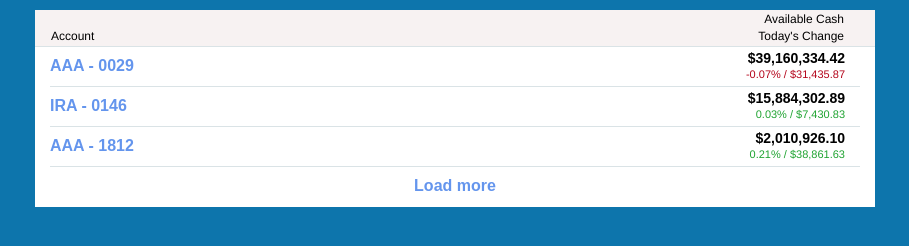
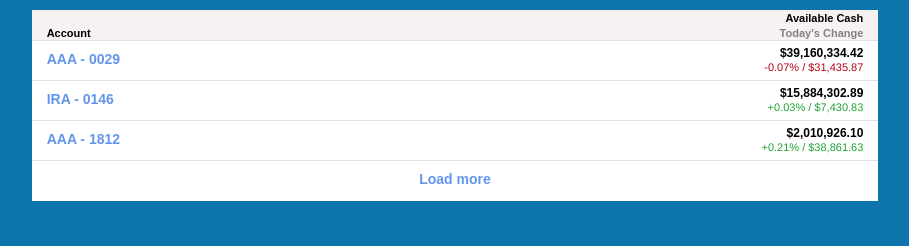
Before and after one commit to bhavik4748/MSExerciseProject, a website: page index.html in a window 1280 px wide. Shown: the whole page, without its empty margins (185-1094 px from the left). Drawn offline with nearby package versions, Linux system fonts and the light colour scheme.

Commit message:
Updated styles

```diff
--- a/assets/style.css
+++ b/assets/style.css
@@ -1,28 +1,9 @@
-.btn1 {
-    display: inline-block;
-    padding: 6px 12px;
-    margin-bottom: 0;
-    font-size: 14px;
-    font-weight: normal;
-    line-height: 1.42857143;
-    white-space: nowrap;
-    vertical-align: middle;
-    -ms-touch-action: manipulation;
-    /*touch-action: manipulation;*/
-    cursor: pointer;
-    -webkit-user-select: none;
-    -moz-user-select: none;
-    -ms-user-select: none;
-    user-select: none;
-    background-image: none;
-    border: 1px solid transparent;
-    border-radius: 4px;
-}
 
 .sortorder:after {
-    content: '\25b2'; /*BLACK UP-POINTING TRIANGLE 2227*/
+    /*content: '\25b2';*/ /*BLACK UP-POINTING TRIANGLE 2227*/
+    content: '\2227';
     color: cornflowerblue;
-    /*font: bold 10px arial;*/
+    font: bold 12px arial;
 }
 
 .sortorder.vertical-align-bottom:after {
@@ -34,9 +15,10 @@
 }
 
 .sortorder.reverse:after {
-    content: '\25bc'; /*BLACK DOWN-POINTING TRIANGLE 2228 */
+    /*content: '\25bc';*/ /*BLACK DOWN-POINTING TRIANGLE 2228 */
+    content: '\2228';
     color: cornflowerblue;
-    /*font: bold 10px arial;*/
+    font: bold 12px arial;
 }
 
 .pad-none {
@@ -58,24 +40,25 @@
 .height-40 {
     height: 40px;
 }
+.font-gray{
+    font: bold 11px arial;
+    color:#808080;
+}
 
 .font-bold {
-    font: bold;
+    font: bold 11px arial;
     color: black;
-    font-size: 12px;
 }
 
 .font-blue-bold {
-    font: bold 12px arial;
+    font: bold 14px arial;
     color: cornflowerblue;
-    font-size: 16px;
     vertical-align: middle;
 }
 
 .font-black-bold {
     font: bold 12px arial;
     color: black;
-    font-size: 14px;
     vertical-align: middle;
 }
 
@@ -100,6 +83,11 @@
 .thin-gray-botton-border {
     border-bottom: thin solid #DAE3E6;
 }
-.clickable{
+
+.clickable {
     cursor: pointer;
 }
+
+.line-height-15{
+    line-height: 15px;
+}
--- a/index.html
+++ b/index.html
@@ -14,43 +14,51 @@
 
 <body ng-app="DemoApp" ng-strict-di style="background-color: #0D75AC">
     <div ng-controller="DemoAppController">
-        <div class="col-xs-12 col-sm-12 col-md-12" style="padding-top:10px;padding-left:10px; padding-right:10px;">
+        <div class="col-xs-12 col-sm-12 col-md-12" style="padding-top:10px;padding-left:5px; padding-right:5px;">
             <div class="col-md-2 hidden-xs hidden-sm">&nbsp;</div>
-            <div class="col-xs-12 col-sm-12 col-md-8 thin-gray-botton-border " style="background-color:#f7f2f2;">
-                <div>
-                    <div ng-click="sortBy('number')" class="col-xs-6 col-sm-6 col-md-6 text-left pad-none clickable">
-                        <span class="btn1 btn-link pad-none font-bold"><br />Account</span>
-                        <span class="sortorder vertical-align-bottom" ng-show="propertyName === 'number'" ng-class="{reverse: reverse}"></span>
+
+            <div class="col-xs-12 col-sm-12 col-md-8 thin-gray-botton-border pad-none" style="background-color:#f7f2f2;">
+                <div class="col-xs-12 col-sm-12 col-md-12 pad-none">
+                    <div ng-click="sortBy('number')" class="col-xs-6 col-sm-6 col-md-6 text-left clickable line-height-15">
+                        <span class="font-bold clickable"><br />Account</span>
+                        <span class="sortorder" ng-show="propertyName === 'number'" ng-class="{reverse: reverse}"></span>
                     </div>
 
-                    <div ng-click="sortBy('availablecash')" class="col-xs-6 col-sm-6 col-md-6 text-right">
-                        <span class="sortorder pad-none vertical-align-top" ng-show="propertyName === 'availablecash'" ng-class="{reverse: reverse}"></span>
-                        <span class="btn1 btn-link pad-none font-bold"> Available Cash<br />Today's Change</span>
+                    <div ng-click="sortBy('availablecash')" class="col-xs-6 col-sm-6 col-md-6 text-right clickable line-height-15">
+                        <span class="sortorder vertical-align-center" ng-show="propertyName === 'availablecash'" ng-class="{reverse: reverse}"></span>
+                        <span class="font-bold clickable"> Available Cash<br /><span class="font-gray"> Today's Change</span> </span>
                     </div>
                 </div>
             </div>
+
             <div class="col-md-2 hidden-xs hidden-sm">&nbsp;</div>
         </div>
-        <div class="col-xs-12 col-sm-12 col-md-12" style="padding-left:10px; padding-right:10px;">
+
+        <div class="col-xs-12 col-sm-12 col-md-12" style="padding-left:5px; padding-right:5px;">
             <div class="col-md-2 hidden-xs hidden-sm">&nbsp;</div>
-            <div class="col-xs-12 col-sm-12 col-md-8" style="background-color:white; ">
-                <div class="height-40 vertical-align-center thin-gray-botton-border" ng-repeat="record in dataapi | orderBy:propertyName:reverse" ng-if="$index < (dataapi.length / loadAll)">
-                    <div class="col-xs-6 col-sm-6 col-md-6 font-blue-bold text-left pad-none" style="padding-top:10px;">
+
+            <div class="col-xs-12 col-sm-12 col-md-8 pad-none" style="background-color:white; ">
+                <div class="col-xs-12 col-sm-12 col-md-12 pad-none height-40 thin-gray-botton-border"  ng-repeat="record in dataapi | orderBy:propertyName:reverse" ng-if="$index < (dataapi.length / loadAll)">
+                    <div class="col-xs-6 col-sm-6 col-md-6 font-blue-bold text-left" style="padding-top:10px;">
                         {{record.name}} - {{record.number}}
                     </div>
-                    <div class="col-xs-6 col-sm-6 col-md-6 text-right" style="">
-                        <span class="font-black-bold">{{record.availablecash | currency}}</span>
-                        <div ng-class="checkValue(record)"> {{record.percentChange}}% / {{record.valueChange | currency}}</div>
+                    <div class="col-xs-6 col-sm-6 col-md-6 text-right" style="padding-top:5px;">
+                        <div class="col-xs-12 col-sm-12 col-md-12 pad-none  font-black-bold">{{record.availablecash | currency}}</div>
+                        <div class="col-xs-12 col-sm-12 col-md-12 pad-none" ng-class="checkValue(record)"> {{record.percentChange > 0 ? '+' : ''}}{{record.percentChange}}% / {{record.valueChange | currency}}</div>
                     </div>
                 </div>
             </div>
+
             <div class="col-md-2 hidden-xs hidden-sm">&nbsp;</div>
         </div>
-        <div class="col-xs-12 col-sm-12 col-md-12" style="padding-left:10px; padding-right:10px;">
+
+        <div class="col-xs-12 col-sm-12 col-md-12" style="padding-left:5px; padding-right:5px;">
             <div ng-if="loadAll === 2" class="col-md-2 hidden-xs hidden-sm">&nbsp;</div>
-            <div ng-if="loadAll === 2" class="col-xs-12 col-sm-12 col-md-8" style="background-color:white;">
+
+            <div ng-if="loadAll === 2" class="col-xs-12 col-sm-12 col-md-8 pad-none" style="background-color:white;">
                 <div class="height-40 font-blue-bold text-center clickable" style="padding-top:10px;" ng-click="loadAllFunc()">Load more</div>
             </div>
+
             <div ng-if="loadAll === 2" class="col-md-2 hidden-xs hidden-sm">&nbsp;</div>
         </div>
 
```
Also changed, not shown: app/app.config.js (+0 -10 lines).
